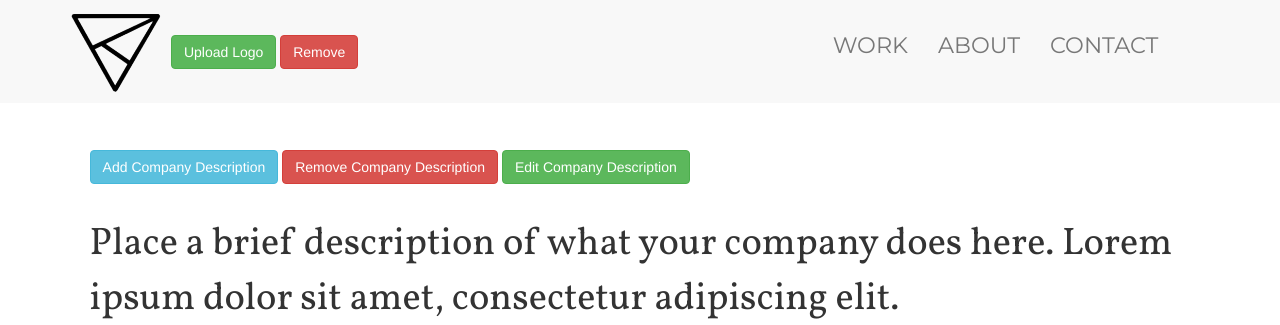
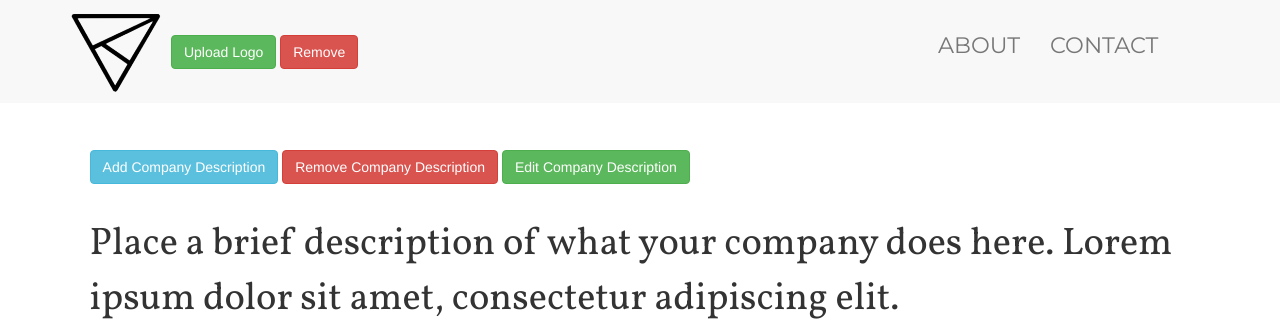
Before and after one commit to maxbert/reimagined-potato, a Flask app: template templates/template1/template1.html in a window 1280 px wide. Shown: the top 325 px of the page. Run offline with Flask 2, Linux system fonts and the light colour scheme; the template is opened without the code that fills it, so the values that code supplies are empty; some libraries are stand-ins or nearby versions.

Commit message:
remove Work tab in navbar

```diff
--- a/templates/template1/template1.html
+++ b/templates/template1/template1.html
@@ -29,9 +29,8 @@
 	</div>
       </div>
       <ul class="nav navbar-nav navbar-right" id="navlist">
-	<li id="navitem1"><a href="#work">WORK</a></li>
-	<li id="navitem2"><a href="#about">ABOUT</a></li>
-	<li id="navitem3"><a href="#contact">CONTACT</a></li>
+	<li id="navitem1"><a href="#about">ABOUT</a></li>
+	<li id="navitem2"><a href="#contact">CONTACT</a></li>
       </ul>
     </nav>
     <div class="spacer" style="margin-top: 15rem;"></div>
@@ -149,6 +148,8 @@
       <button style="margin-top: -2.5rem;" type="button" class="btn btn-success">Edit Subpage Name</button>
       <button style="margin-top: -2.5rem;" type="button" class="btn btn-danger">Remove</button>
 
+      <div class="row">
+	<div class="col-md-4
 
     </div>
     <hr>
```
